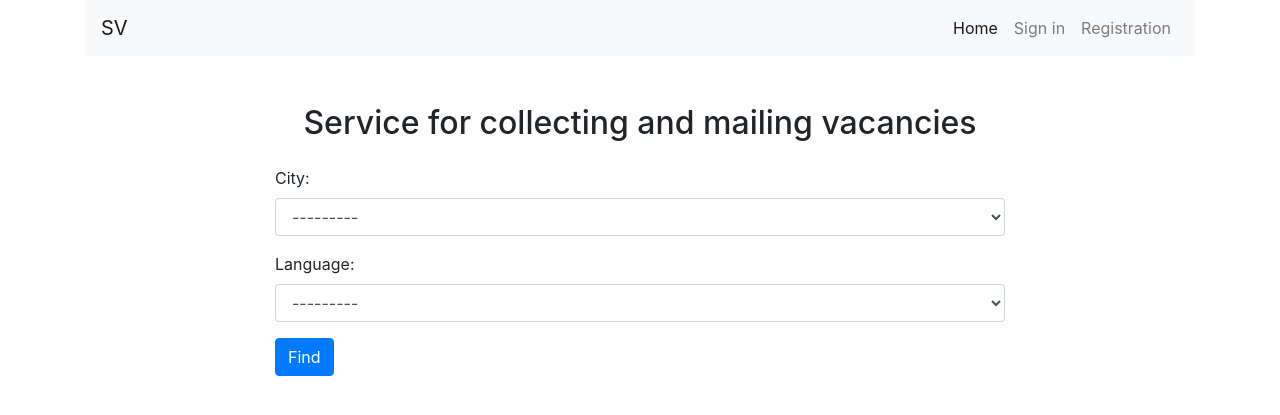
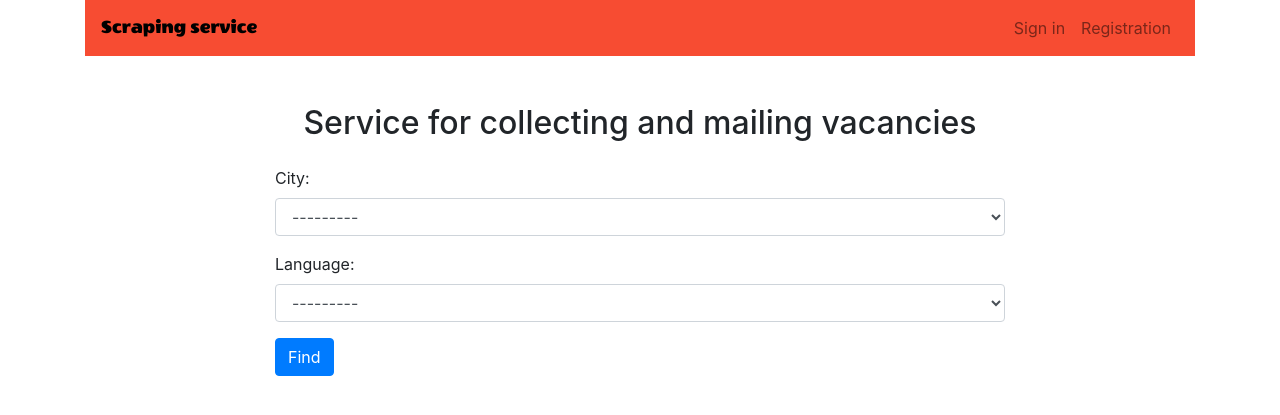
Before and after one commit to Truewaydm/scraping_service, a Django app: page / in a window 1280 px wide. Shown: the top 415 px of the page. Run offline with Django 4.2, Linux system fonts and the light colour scheme; data that the repository does not hold is empty; parts of the project's set-up code (start-up, migrations or seed data) failed here and were passed over.

Commit message:
09_002 adding a front to modify the logo display

```diff
--- a/accounts/templates/accounts/login.html
+++ b/accounts/templates/accounts/login.html
@@ -1,6 +1,6 @@
 {% extends "base.html" %}
 
-{% block title %} Home {% endblock %}
+{% block title %} Sign in {% endblock %}
 
 {% block content %}
 <div class="row">
--- a/accounts/templates/accounts/update.html
+++ b/accounts/templates/accounts/update.html
@@ -1,6 +1,6 @@
 {% extends "base.html" %}
 
-{% block title %} Registration {% endblock %}
+{% block title %} User settings {% endblock %}
 
 {% block content %}
 
--- /dev/null
+++ b/static/css/main.css
@@ -0,0 +1,9 @@
+@font-face {
+    font-family: WendyOne;
+    src: url(../fonts/WendyOne-Regular.ttf)
+}
+
+#brand {
+    font-family: WendyOne;
+    color: #000000;
+}
--- a/templates/base.html
+++ b/templates/base.html
@@ -9,6 +9,7 @@
     <!-- Bootstrap CSS -->
     <link rel="stylesheet" href="https://cdn.jsdelivr.net/npm/bootstrap@4.6.2/dist/css/bootstrap.min.css"
           integrity="sha384-xOolHFLEh07PJGoPkLv1IbcEPTNtaed2xpHsD9ESMhqIYd0nLMwNLD69Npy4HI+N" crossorigin="anonymous">
+    <link rel="stylesheet" href="{% static 'css/main.css' %}">
     <link rel="icon" href="{% static 'favicon.ico' %}">
     <title>
         {% block title %}
@@ -19,17 +20,14 @@
 <body>
 <div class=" container
     ">
-    <nav class="navbar navbar-expand-lg navbar-light bg-light">
-        <a class="navbar-brand" href="{% url 'home' %}">SV</a>
+    <nav class="navbar navbar-expand-lg navbar-light" style="background-color: #F74C32;">
+        <a class="navbar-brand" href="{% url 'home' %}" id=brand>Scraping service</a>
         <button class="navbar-toggler" type="button" data-toggle="collapse" data-target="#navbarNav"
                 aria-controls="navbarNav" aria-expanded="false" aria-label="Toggle navigation">
             <span class="navbar-toggler-icon"></span>
         </button>
         <div class="collapse navbar-collapse" id="navbarNav">
             <ul class="navbar-nav ml-auto">
-                <li class="nav-item active">
-                    <a class="nav-link" href="#">Home <span class="sr-only">(current)</span></a>
-                </li>
                 {% if user.is_authenticated %}
                 <li class="nav-item">
                     <a class="nav-link" href="{% url 'accounts:logout' %}">Logout</a>
```
Also changed, not shown: static/fonts/WendyOne-Regular.ttf (added).
